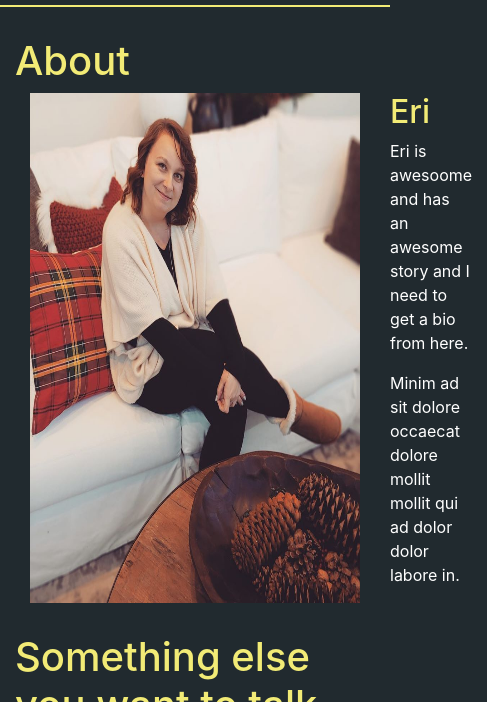
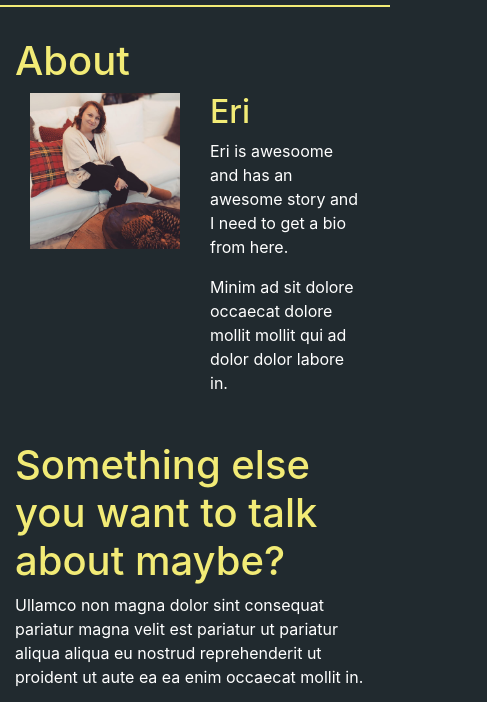
Before and after one commit to mlubick/salonmarcella, a website built with webpack: page about.html in a window 390 px wide. Shown: the part 71-773 px from the top of the page, 487 px wide, since content can reach past the window. Built offline with nearby package versions, Linux system fonts and the light colour scheme.

Commit message:
Updated the image styling

```diff
--- a/about.html
+++ b/about.html
@@ -47,7 +47,10 @@
         <h1 class="text-primary">About</h1>
 
         <div class="d-flex">
-        <img class="col col-sm-5" src="dist/images/eri.jpg" alt="Eri">
+
+        <div class="col col-sm-5">
+          <img class="img-fluid" src="dist/images/eri.jpg" alt="Eri">
+        </div>
         <div class="col col-sm-5">
 
           <h2 class="text-primary">Eri</h2>
```
